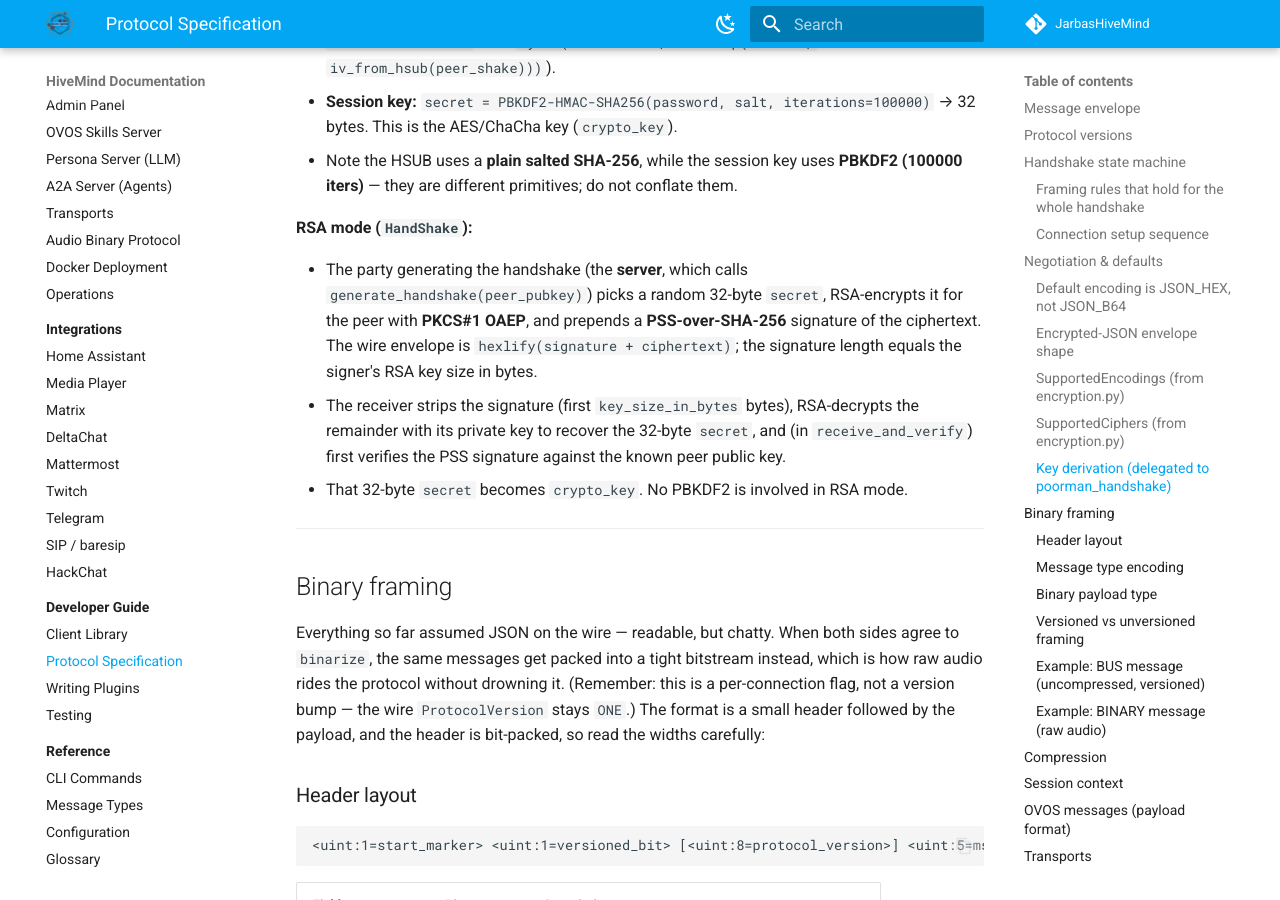
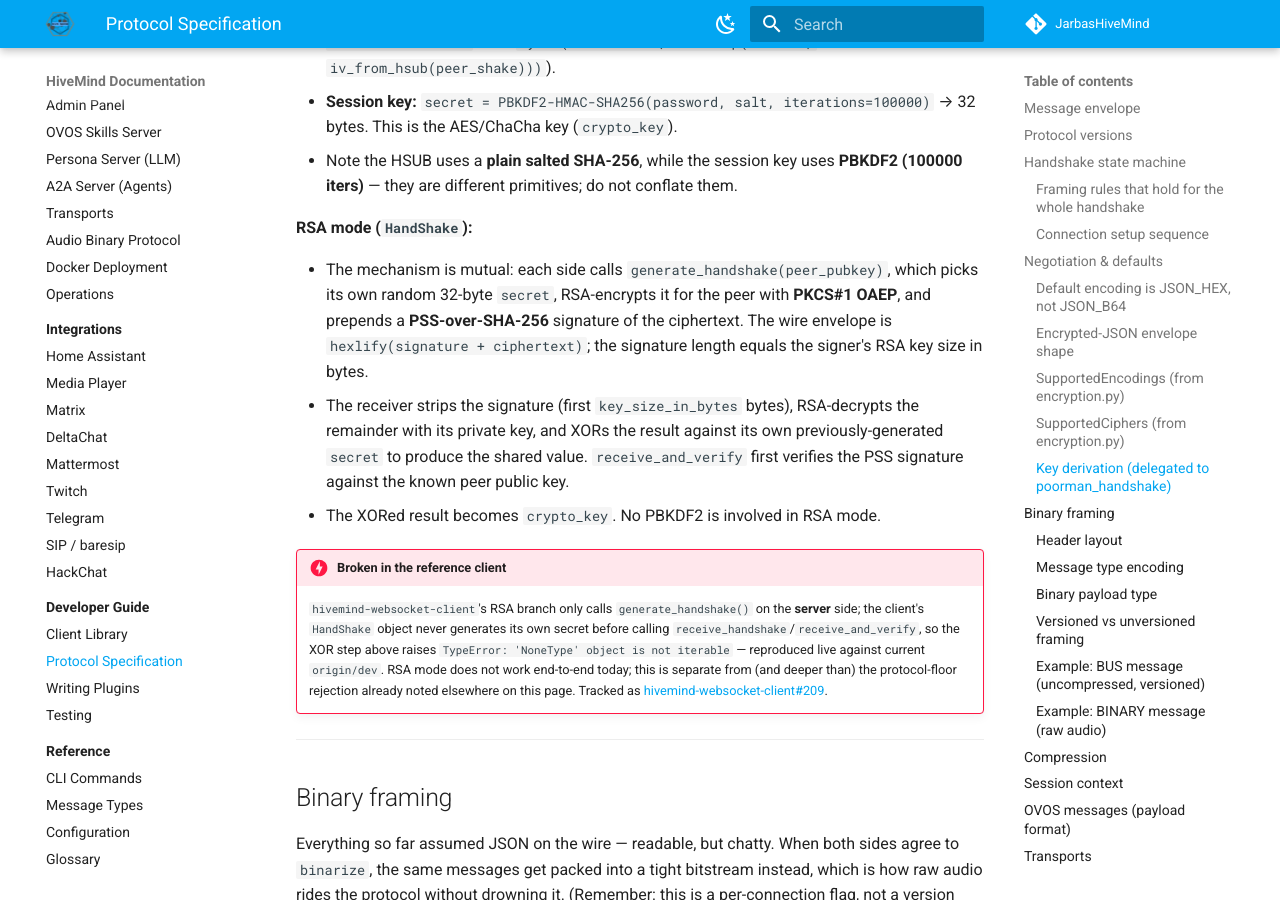
Before and after one commit to JarbasHiveMind/HiveMind-community-docs, an MkDocs documentation site: the page built from docs/developers/protocol-spec.md, in a window 1280 px wide and 900 px high, scrolled down 9700 px. Built offline with MkDocs 1.6.1 and Material for MkDocs 9.7.7, drawn with Linux system fonts in a browser that asks for light colours.

Commit message:
docs: fix RSA handshake description, mutual XOR not simple decrypt; flag client-side crash

```diff
--- a/docs/developers/protocol-spec.md
+++ b/docs/developers/protocol-spec.md
@@ -251,9 +251,25 @@ The session key math lives in the external **`poorman_handshake`** package, not
 
 **RSA mode (`HandShake`):**
 
-- The party generating the handshake (the **server**, which calls `generate_handshake(peer_pubkey)`) picks a random 32-byte `secret`, RSA-encrypts it for the peer with **PKCS#1 OAEP**, and prepends a **PSS-over-SHA-256** signature of the ciphertext. The wire envelope is `hexlify(signature + ciphertext)`; the signature length equals the signer's RSA key size in bytes.
-- The receiver strips the signature (first `key_size_in_bytes` bytes), RSA-decrypts the remainder with its private key to recover the 32-byte `secret`, and (in `receive_and_verify`) first verifies the PSS signature against the known peer public key.
-- That 32-byte `secret` becomes `crypto_key`. No PBKDF2 is involved in RSA mode.
+- The mechanism is mutual: each side calls `generate_handshake(peer_pubkey)`, which picks
+  its own random 32-byte `secret`, RSA-encrypts it for the peer with **PKCS#1 OAEP**, and
+  prepends a **PSS-over-SHA-256** signature of the ciphertext. The wire envelope is
+  `hexlify(signature + ciphertext)`; the signature length equals the signer's RSA key size
+  in bytes.
+- The receiver strips the signature (first `key_size_in_bytes` bytes), RSA-decrypts the
+  remainder with its private key, and XORs the result against its own previously-generated
+  `secret` to produce the shared value. `receive_and_verify` first verifies the PSS
+  signature against the known peer public key.
+- The XORed result becomes `crypto_key`. No PBKDF2 is involved in RSA mode.
+
+!!! danger "Broken in the reference client"
+    `hivemind-websocket-client`'s RSA branch only calls `generate_handshake()` on the
+    **server** side; the client's `HandShake` object never generates its own secret before
+    calling `receive_handshake`/`receive_and_verify`, so the XOR step above raises
+    `TypeError: 'NoneType' object is not iterable` — reproduced live against current
+    `origin/dev`. RSA mode does not work end-to-end today; this is separate from (and
+    deeper than) the protocol-floor rejection already noted elsewhere on this page.
+    Tracked as [hivemind-websocket-client#209](https://github.com/JarbasHiveMind/hivemind-websocket-client/issues/209).
 
 ---
 
```
